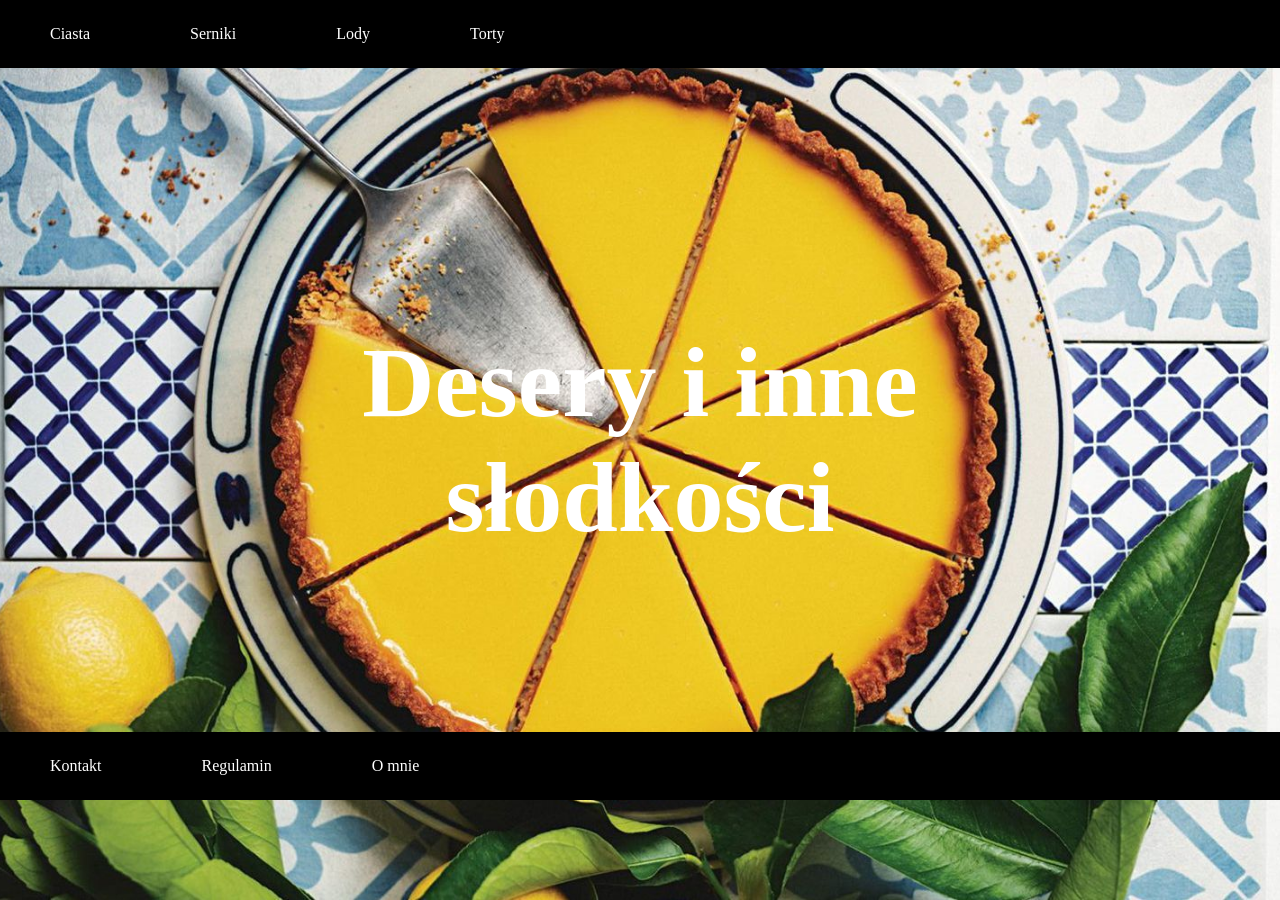
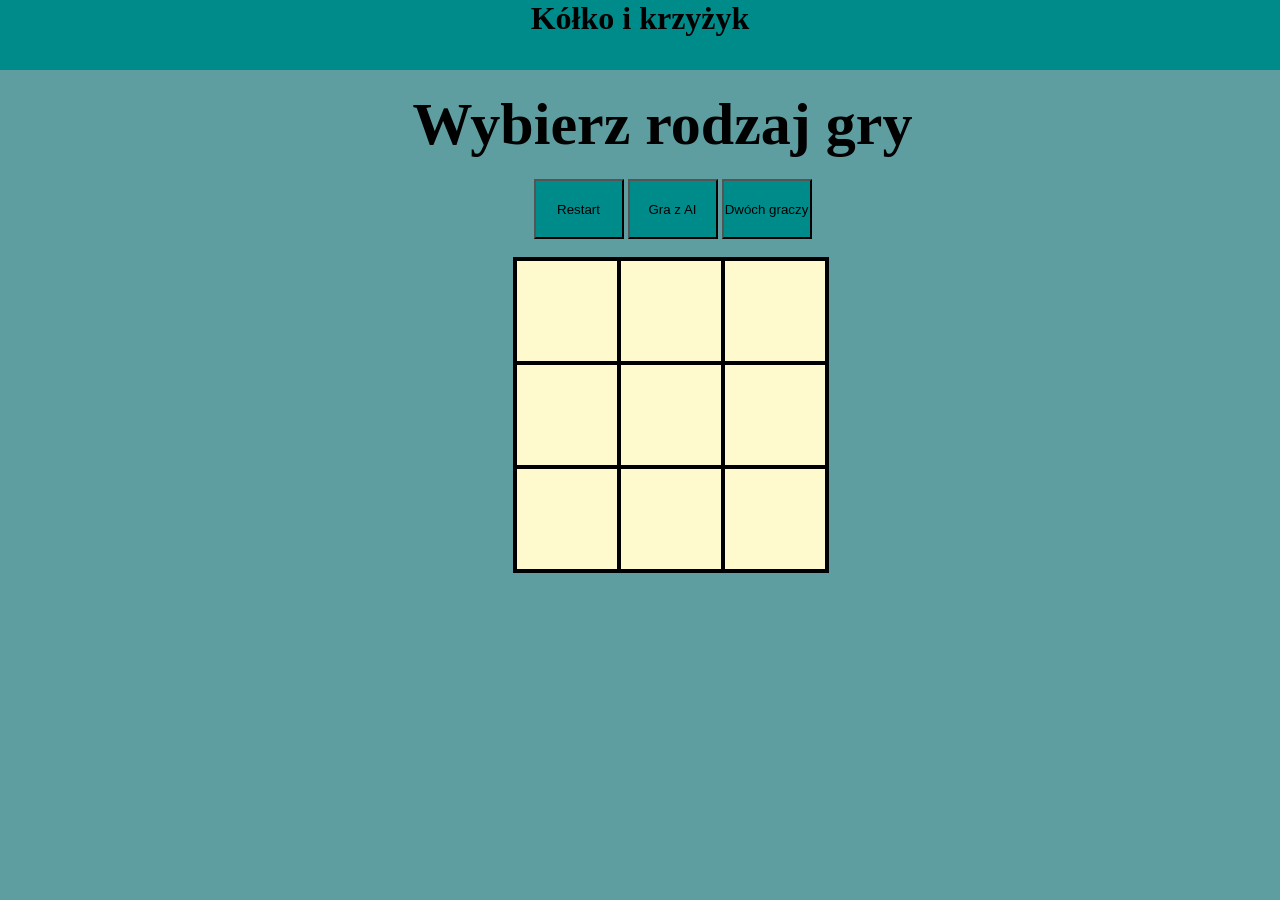
Before and after one commit to oskb123/pwi, a plain HTML site: page index.html in a window 1280 px wide. After the commit the page ends 800 px from the top, so only its background shows below. Drawn offline with Linux system fonts and the light colour scheme.

Commit message:
Add files via upload

```diff
--- a/index.html
+++ b/index.html
@@ -1,37 +1,29 @@
 <!doctype html>
 <html lang="pl-PL">
-
 	<head>
 		<meta charset="UTF-8">
 		<title>Programowanie W Internecie</title>
 		<link rel="stylesheet" href="./style.css">
 	</head>
 <body>
-
 	<div class="container">
-		<div class="menu">
-			<ul>
-				<li>Ciasta</li>
-				<li>Serniki</li>
-				<li>Lody</li>
-				<li>Torty</li>
-			</ul>
-		</div>
-
-	</div>
-	<div class="tekst">
-		<h1 style="font-size:100px">Desery i inne słodkości</h1>
-	</div>
-
-	<div class="dolne">
-	<div class="dol">
-		<ul>
-			<li>Kontakt</li>
-			<li>Regulamin</li>
-			<li>O mnie</li>
-		</ul>
+		<h1 id="playerText">Kółko i krzyżyk</h1>
+		<h2 id="statusText"></h2>
+		<button id="restartButton">Restart</button>
+		<button id="ai">Gra z AI</button>
+		<button id="withopp">Dwóch graczy</button>
+	<div id="gameboard">
+		<div boxIndex="0" class="box"></div>
+        <div boxIndex="1" class="box"></div>
+        <div boxIndex="2" class="box"></div>
+        <div boxIndex="3" class="box"></div>
+        <div boxIndex="4" class="box"></div>
+        <div boxIndex="5" class="box"></div>
+        <div boxIndex="6" class="box"></div>
+        <div boxIndex="7" class="box"></div>
+        <div boxIndex="8" class="box"></div>
 	</div>
 	</div>
-
+	<script src="index.js"></script>
 </body>
 </html>
--- /dev/null
+++ b/index.js
@@ -0,0 +1,155 @@
+const boxes = document.querySelectorAll(".box");
+const statusText = document.querySelector('#statusText');
+const restartButton = document.querySelector('#restartButton');
+const opplayerbutton = document.querySelector('#withopp');
+const aibutton = document.querySelector('#ai');
+
+
+let options = ["", "", "", "", "", "", "", "", ""];
+
+let currentPlayer = "X";
+let count = 0;
+let gamestatus = false;
+let previous = false;
+let aistatus = false;
+
+choose();
+
+function choose(){
+	statusText.textContent = "Wybierz rodzaj gry";
+	aibutton.addEventListener("click", ai);
+	opplayerbutton.addEventListener("click", op);
+}
+
+
+function ai(){
+	aistatus = true;
+	if (previous==true)
+	{
+		restart();
+	}
+	start();
+}
+
+function op(){
+	if (previous==true)
+	{
+		restart();
+	}
+	start();
+}
+
+function start(){
+
+	boxes.forEach(box => box.addEventListener("click", click));
+	restartButton.addEventListener("click", restart);
+	statusText.textContent = `Ruch gracza: ${currentPlayer}`;
+	gamestatus = true;
+
+}
+
+function click(){
+	const boxIndex = this.getAttribute("boxIndex");
+
+	if(!options[boxIndex] && gamestatus == true){     //sprawdzamy czy puste, jak tak to mozna zaktualizowac
+		options[boxIndex] = currentPlayer;
+		this.textContent = currentPlayer;              //options[boxindex] to X lub 0
+		count += 1;
+
+
+		checkwin();
+
+		if(checkwin()==true){
+			count = 0;
+			gamestatus = false;
+			previous = true;
+			return;
+		}
+		if (!checkwin() && count == 9){
+			statusText.textContent = `Remis`;
+			count = 0;
+			gamestatus = false;
+			previous = true;
+			return;
+		}
+
+		if(currentPlayer == "X"){
+			currentPlayer="O";
+		}
+		else if (currentPlayer=="O"){
+			currentPlayer="X";
+		}
+		statusText.textContent = `Ruch gracza: ${currentPlayer}`;
+	}
+}
+
+
+//wygrane kombinacje mozna tez podwojna petle po nich
+	// [0, 1, 2],
+	// [0, 3, 6],
+	// [0, 4, 8],
+	// [1, 4, 7],
+	// [2, 5, 8],
+	// [2, 4, 6],
+	// [3, 4, 5],
+	// [6, 7, 8],
+
+function checkwin(){
+
+	if(options[0] == currentPlayer){
+		if(options[1] == currentPlayer && options[2] == currentPlayer)
+		{
+			statusText.textContent = `wygral gracz: ${currentPlayer}`;
+			return true;
+		}
+		if(options[3] == currentPlayer && options[6] == currentPlayer)
+		{
+			statusText.textContent = `wygral gracz: ${currentPlayer}`;
+			return true;
+		}
+		if(options[4] == currentPlayer && options[8] == currentPlayer)
+		{
+			statusText.textContent = `wygral gracz: ${currentPlayer}`;
+			return true;
+		}
+	}
+	if(options[8] == currentPlayer){
+		if(options[6] == currentPlayer && options[7] == currentPlayer)
+		{
+			statusText.textContent = `wygral gracz: ${currentPlayer}`;
+			return true;
+		}
+		if(options[2] == currentPlayer && options[5] == currentPlayer)
+		{
+			statusText.textContent = `wygral gracz: ${currentPlayer}`;
+			return true;
+		}
+	}
+	if(options[4] == currentPlayer){
+		if(options[3] == currentPlayer && options[5] == currentPlayer)
+		{
+			statusText.textContent = `wygral gracz: ${currentPlayer}`;
+			return true;
+		}
+		if(options[1] == currentPlayer && options[7] == currentPlayer)
+		{
+			statusText.textContent = `wygral gracz: ${currentPlayer}`;
+			return true;
+		}
+		if(options[2] == currentPlayer && options[6] == currentPlayer)
+		{
+			statusText.textContent = `wygral gracz: ${currentPlayer}`;
+			return true;
+		}
+	}
+}
+
+function restart(){
+
+	statusText.textContent = 'Kliknij by rozpocząć';
+	currentPlayer = "X";
+	options = ["", "", "", "", "", "", "", "", ""];
+	boxes.forEach(box => box.textContent = "");
+	gamestatus = true;
+
+}
--- a/style.css
+++ b/style.css
@@ -1,57 +1,74 @@
 * {
     margin: 0;
     padding: 0;
+	background: #5F9EA0;
+	/* background: #008B8B; */
+}
+
+h1 {
+	text-align: center;
+	background: #008B8B;
+	/* background:#5F9EA0; */
+	height: 70px;
+}
+
+.box{
+
+	height: 100px;
+	width: 100px;
+	border: 2px solid;
+	box-shadow: 0 0 0 2px;
+	line-height: 100px;
+	font-size: 100px;
+	cursor: pointer;
+	background: #FFFACD;
+
 }
 
 .container{
-	background-image: url(./zdj4.jpg);
-	background-position: center;
-	background-repeat: no-repeat;
-	height:900px;
-    background-size: cover;
-    position: relative;
+
+	text-align: center;
 }
 
-.menu ul{
-	display: inline-flex;
-	width: 100%;
-	/* background: #F5F5DC; */
-	background: black;
+#gameboard{
+
+	display: grid;
+	grid-template-columns: repeat(3, auto);
+	width: 250px;
+	margin: auto;
+	padding: 20px;
 }
 
-.menu ul li{
-	list-style: none;
-	margin: 25px 50px;
-	color: white;
+#restartButton{
+
+	height: 60px;
+	width: 90px;
+	margin-left: 65px;
+	background: #008B8B;
 	text-align: center;
-	background: black;
+
 }
-.tekst{
-  text-align: center;
-  position: absolute;
-  top: 55%;
-  left: 50%;
-  transform: translate(-50%, -50%);
-  color: white;
-  /* transform: rotate(-30deg); */
+#ai{
+
+	height: 60px;
+	width: 90px;
+	background: #008B8B;
+	text-align: center;
+
+}
+#withopp{
+
+	height: 60px;
+	width: 90px;
+	background: #008B8B;
+	text-align: center;
+	display: inline-block;
+
 }
 
-.dol{
-	left: 0;
-	bottom: 0;
-	position: absolute;
-	width: 100%;
+#statusText{
+	margin-left: 45px;
+	text-align: center;
+	padding: 20px;
+	font-size: 60px;
 }
-.dol ul{
-	display: inline-flex;
-	text-align: center;
-	background: black;
-	width: 100%;
-}
-.dol ul li{
-	list-style: none;
-	margin: 25px 50px;
-	color: white;
-	text-align: center;
-	background: black;
-}
```
